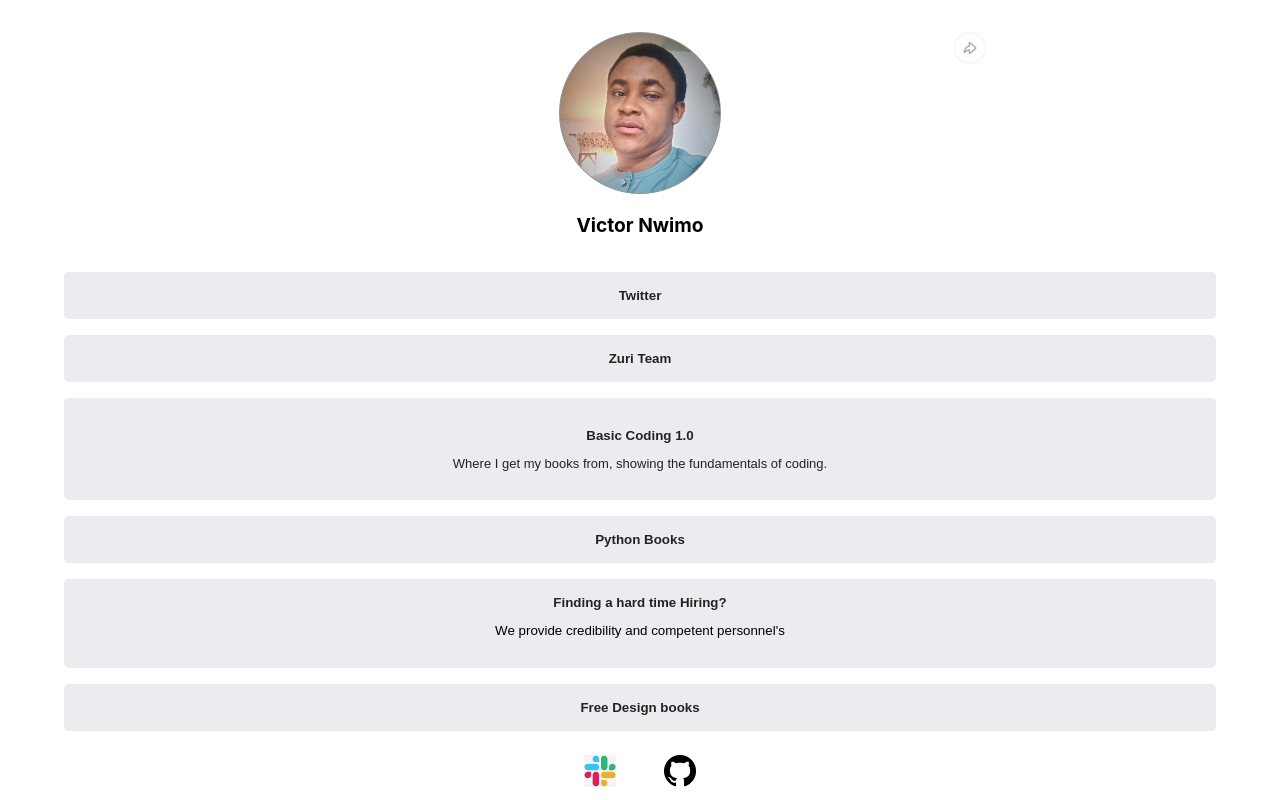
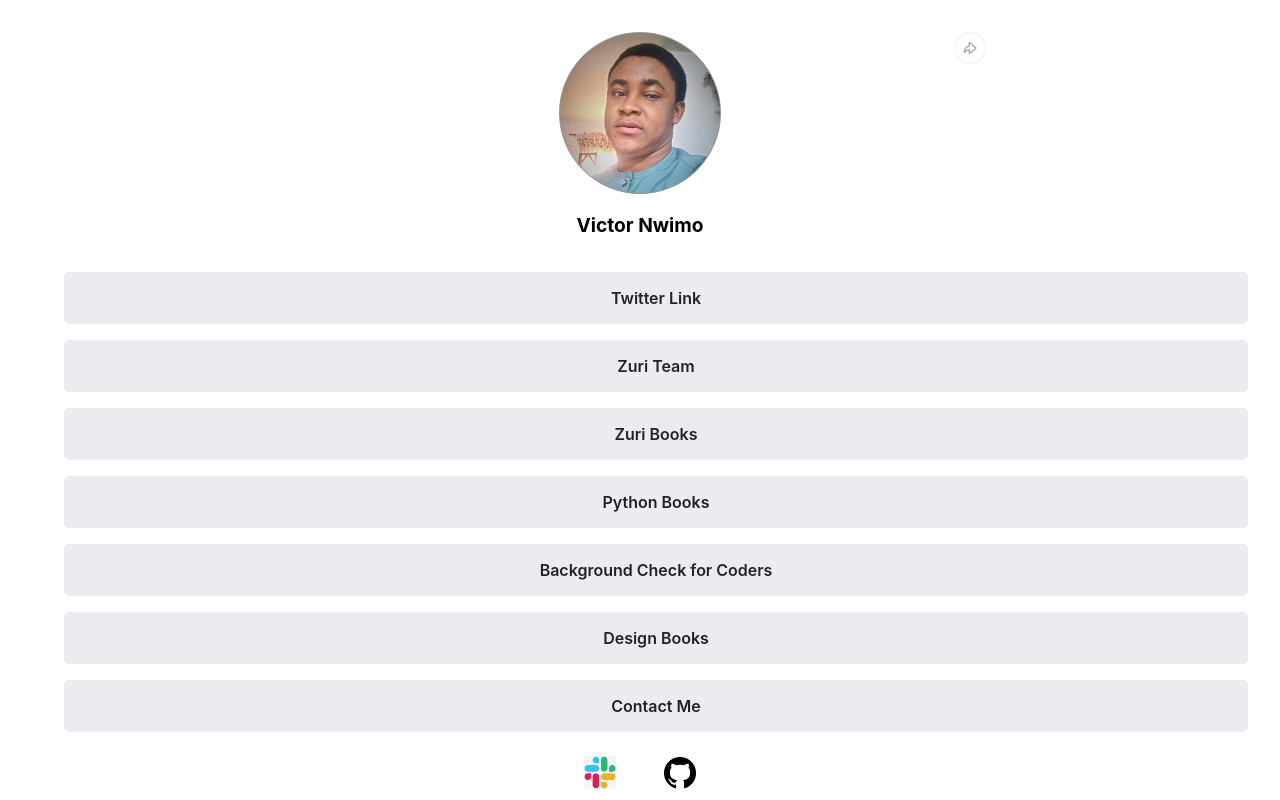
Before and after one commit to Vicwin13/linkTree, a React (Create React App) app in the folder linktr/: page /contact in a window 1280 px wide. Shown: the top 800 px of the page. Built offline with nearby package versions, Linux system fonts and the light colour scheme.

Commit message:
link: adding links to the page

```diff
--- a/linktr/src/App.css
+++ b/linktr/src/App.css
@@ -92,7 +92,7 @@ main {
   margin: 0 auto;
 }
 
-button {
+a {
   display: block;
   padding: 1rem;
   margin-top: 1rem;
@@ -100,10 +100,13 @@ button {
   border: none;
   border-radius: .3rem;
   background-color: #eaecf0;
+  text-decoration: none;
+  color: rgb(35, 35, 35);
+  font-weight: 600;
 
 }
 
-button:hover {
+a:hover {
   background-color: #D0D5DD;
 }
 
@@ -114,11 +117,6 @@ button:hover {
   font-weight: 400;
 }
 
-button a {
-  text-decoration: none;
-  color: rgb(35, 35, 35);
-  font-weight: 600;
-}
 
 /* This is for the Logo section  */
 
--- a/linktr/src/App.js
+++ b/linktr/src/App.js
@@ -1,7 +1,10 @@
 import "./App.css";
+
+import { Route, Routes } from "react-router-dom";
 
 import Buttons from "./Buttons";
 import Footer from "./Footer";
+import Login from "./Components/Login";
 import Logos from "./Logos";
 import Profile from "./Profile";
 import React from "react";
@@ -13,6 +16,11 @@ function App() {
       <Buttons />
       <Logos />
       <Footer />
+      <div className="contact-page">
+        <Routes>
+          <Route path="/contact" element={<Login />} />
+        </Routes>
+      </div>
     </div>
   );
 }
--- a/linktr/src/Buttons.js
+++ b/linktr/src/Buttons.js
@@ -1,59 +1,40 @@
+import { Link } from "react-router-dom";
+
 function Buttons() {
   return (
     <main>
-      <button>
       {" "}
       <a
         id="twitter"
         href="https://twitter.com/VictorWinner13"
         target="_blank"
         rel="noreferrer">
-          {" "}
-          Twitter
+        Twitter Link
       </a>
-      </button>
-      <button>
-        {" "}
-        <a id="btn_zuri" href="https://training.zuri.team">
-          {" "}
+      <a id="btn__zuri" href="https://training.zuri.team">
         Zuri Team
       </a>
-      </button>
-      <button>
-        {" "}
-        <a id="books" href="https://books.zuri.team">
-          {" "}
-          <p>Basic Coding 1.0</p>
-          <p className="subtext">
-            Where I get my books from, showing the fundamentals of coding.
-          </p>
+      <a
+        id="books"
+        href="https://books.zuri.team"
+        title="Basic Coding 1.0; Where I find books on the fundamentals of coding">
+        Zuri Books
       </a>
-      </button>
-      <button>
-        {" "}
       <a
-          id="btn_python"
-          ref_id="VicWin13"
-          href="https://books.zuri.team/python-for-beginners">
-          {" "}
+        id="book__python"
+        href="https://books.zuri.team/pyton-for-beginners?ref_id=VicWin13">
         Python Books
       </a>
-      </button>
-      <button>
-        {" "}
-        <a id="pitch" href="https://background.zuri.team">
-          {" "}
-          Finding a hard time Hiring?
+      <a
+        id="pitch"
+        href="https://background.zuri.team"
+        title="Having trouble hiring? We've got you covered">
+        Background Check for Coders
       </a>
-        <p>We provide credibility and competent personnel's</p>
-      </button>
-      <button>
-        {" "}
-        <a id="book_design" href="https://books.zuri.team/design-rules">
-          {" "}
-          Free Design books
+      <a id="book__design" href="https://books.zuri.team/design-rules">
+        Design Books
       </a>
-      </button>
+      <Link to="/contact">Contact Me</Link>
     </main>
   );
 }
--- /dev/null
+++ b/linktr/src/Components/Login.js
@@ -0,0 +1,5 @@
+const Login = () => {
+  return <h1>This is the contact page</h1>;
+};
+
+export default Login;
--- a/linktr/src/Profile.js
+++ b/linktr/src/Profile.js
@@ -7,16 +7,21 @@ const Profile = () => {
 
   return (
     <header>
-      <div id="profile_img" className="images">
+      <div className="images">
         <div className="cover">
-          <img className="photo" src={photo} alt="" srcset="" />
+          <img
+            id="profile__img"
+            className="photo"
+            src={photo}
+            alt=""
+            srcset=""
+          />
         </div>
       </div>
       <p id="" className="name">
         {fullName}
       </p>
       <p id="slack" className="slack">
-        {" "}
         Slack Name
         {slack}
       </p>
--- a/linktr/src/index.js
+++ b/linktr/src/index.js
@@ -3,10 +3,13 @@ import "./index.css";
 import App from "./App";
 import React from "react";
 import ReactDOM from "react-dom/client";
+import { BrowserRouter as Router } from "react-router-dom";
 
 const root = ReactDOM.createRoot(document.getElementById("root"));
 root.render(
   <React.StrictMode>
-    <App />
+    <Router>
+      <App />
+    </Router>
   </React.StrictMode>
 );
```
Also changed, not shown: linktr/package.json (+7 -1 lines). Lines whose indentation alone changed are shown as unchanged.
